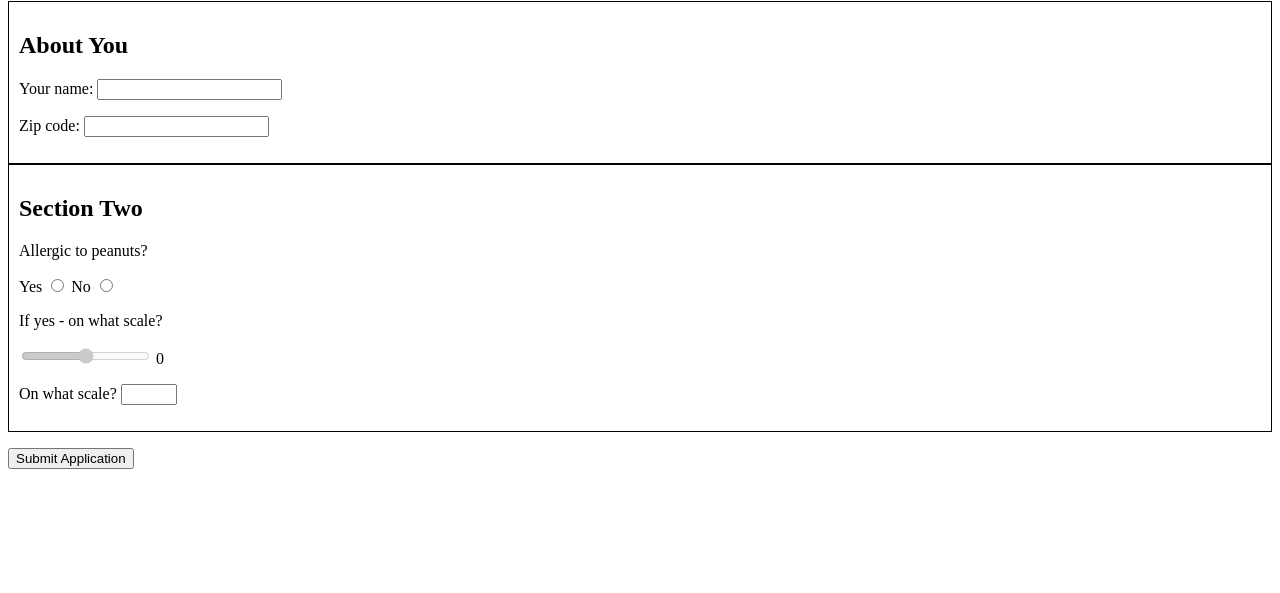
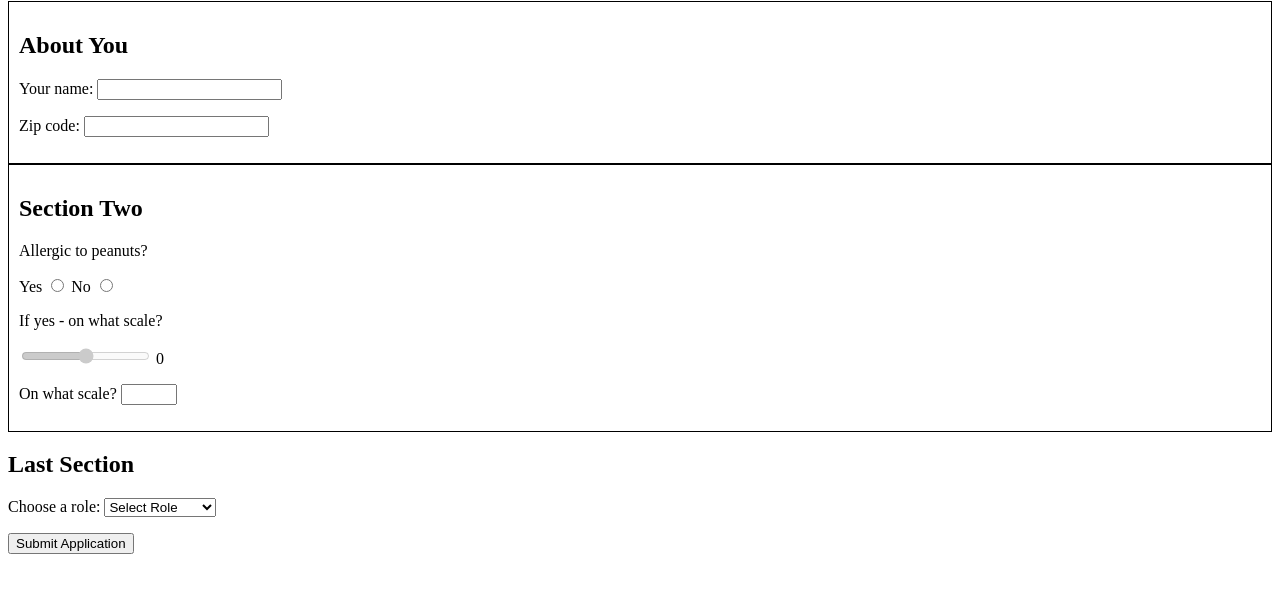
Before and after one commit to leslieeshea/code-cooking-w2d1, a plain HTML site: page apply.html in a window 1280 px wide. Shown: the part 87-680 px from the top of the page. Drawn offline with Linux system fonts and the light colour scheme.

Commit message:
added drop down bar

```diff
--- a/apply.html
+++ b/apply.html
@@ -79,6 +79,17 @@
                     >
                 </p>
             </section>
+            <section id="last-section">
+                <h2>Last Section</h2>
+                <label for="role">Choose a role:</label>
+                <select id="role" name="role" required>
+                    <option value="" hidden disabled selected>Select Role</option>
+                    <option value="fire-breather">Fire breather</option>
+                    <option value="web-developer">Web developer</option>
+                    <option value="skater">Skater</option>
+                </select>
+            </section>
+
             <p><button>Submit Application</button></p>
         </form>
     </main>
```
